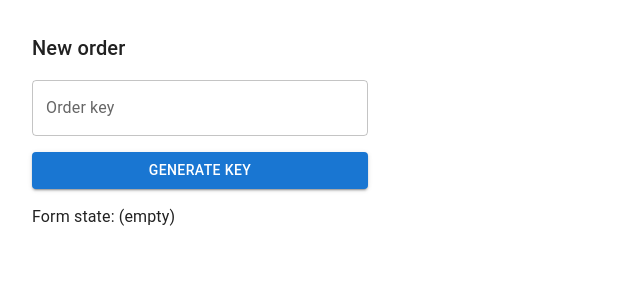
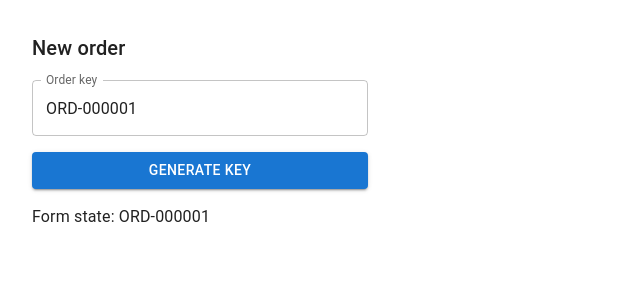
Before and after one commit to aleksandrilinykhweasl/interview-keyfield, a React (Vite) app: page / in a window 1280 px wide. Shown: the top 300 px of the page, without its empty margins (0-640 px from the left). Built offline with nearby package versions, Linux system fonts and the light colour scheme.

Commit message:
Start the form with a visible key so the stale field is obvious

```diff
--- a/src/App.tsx
+++ b/src/App.tsx
@@ -11,7 +11,7 @@ function generateKey() {
 }
 
 export default function App() {
-  const [form, setForm] = useState<OrderForm>({ key: '' });
+  const [form, setForm] = useState<OrderForm>({ key: 'ORD-000001' });
 
   const handleKeyChange = useCallback((key: string) => {
     setForm((prev) => ({ ...prev, key }));
```
Also changed, not shown: 1 other file (tests, documents, lock files or other folders).
